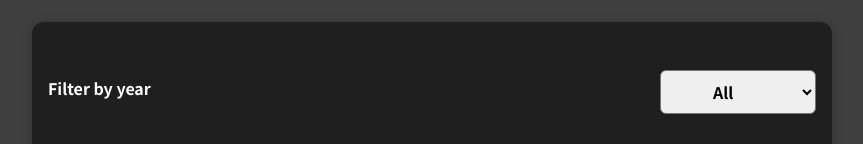
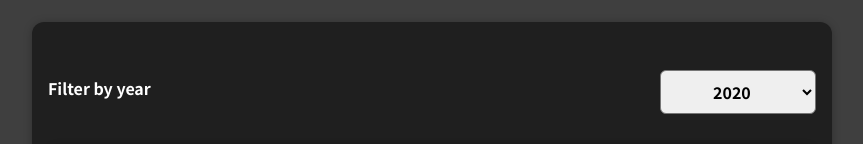
Before and after one commit to corentindeseine/01-react-expenses-dashboard, a React (Create React App) app: page / in a window 1280 px wide. Shown: the part 314-458 px from the top of the page, without its empty margins (208-1071 px from the left). Built offline with nearby package versions, Linux system fonts and the light colour scheme.

Commit message:
filter by year ok

```diff
--- a/src/components/Expenses/Expenses.js
+++ b/src/components/Expenses/Expenses.js
@@ -1,18 +1,20 @@
+import React, {useState} from 'react';
 import ExpenseItem from './ExpenseItem';
 import Card from '../UI/Card'
 import './Expenses.css';
 import ExpensesFilter from '../ExpensesFilter/ExpensesFilter.js'
 
 function Expenses(props) {
+  const [filteredYear, setFilteredYear] = useState('2020')
 
-  const filterExpensesList = (year) => {
-    console.log('in expenses')
+  const filterChangeHandler = (year) => {
+    setFilteredYear(year)
     console.log(year)
   }
 
   return (
     <Card className="expenses">
-      <ExpensesFilter onDateChanged={filterExpensesList}/>
+      <ExpensesFilter selected={filteredYear} onChangeFilter={filterChangeHandler}/>
       <ExpenseItem
         title={props.items[0].title}
         amount={props.items[0].amount}
--- a/src/components/ExpensesFilter/ExpensesFilter.js
+++ b/src/components/ExpensesFilter/ExpensesFilter.js
@@ -1,22 +1,18 @@
-import React, {useState} from 'react';
+import React from 'react';
 
 import './ExpensesFilter.css';
 
 const ExpensesFilter = (props) => {
-  const [selectedYear, setSelectedYear] = useState('all_years');
-
-  const listFilteredByYearHandler = (event) => {
-    setSelectedYear(event.target.value)
+  const dropdownChangeHandler = (event) => {
+    props.onChangeFilter(event.target.value);
   }
 
-  props.onDateChanged(selectedYear)
 
   return (
     <div className='expenses-filter'>
       <div className='expenses-filter__control'>
         <label>Filter by year</label>
-        <select onChange={listFilteredByYearHandler}>
-          <option value='all_years'>All</option>
+        <select value={props.selected} onChange={dropdownChangeHandler}>
           <option value='2023'>2023</option>
           <option value='2022'>2022</option>
           <option value='2021'>2021</option>
```
